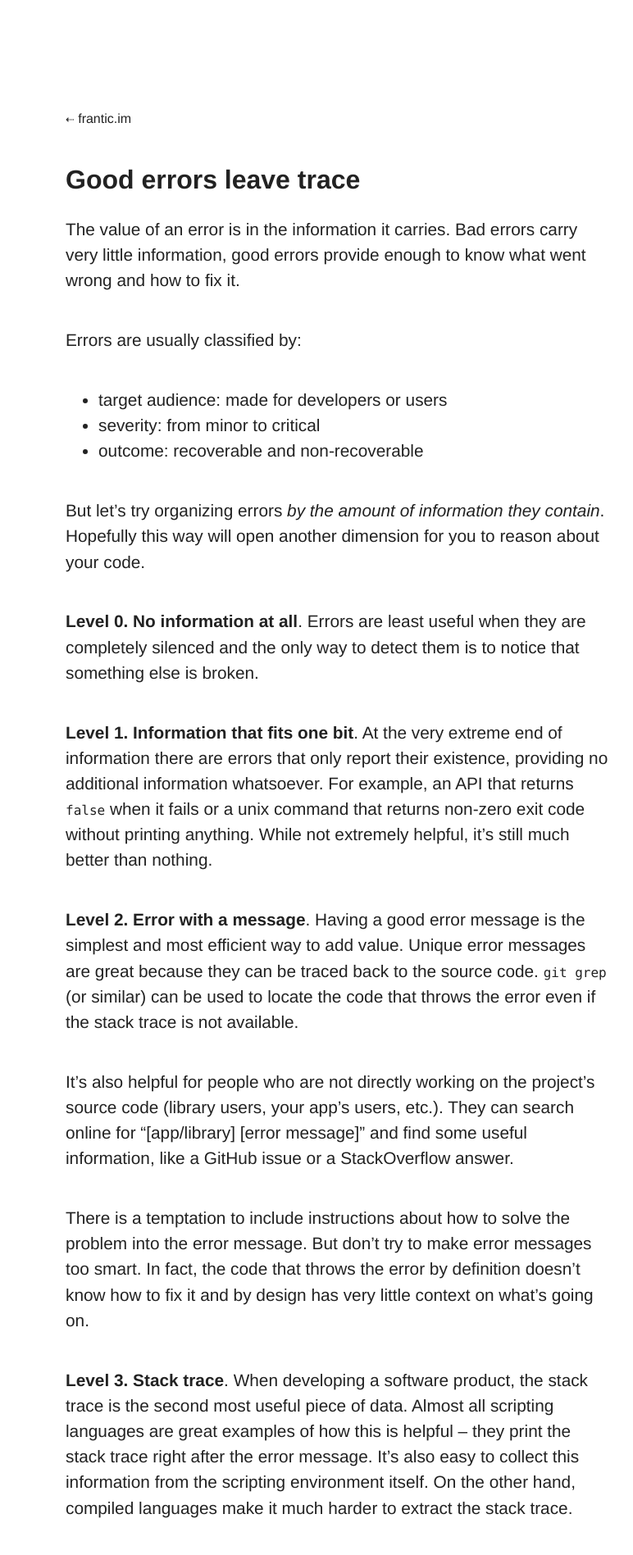
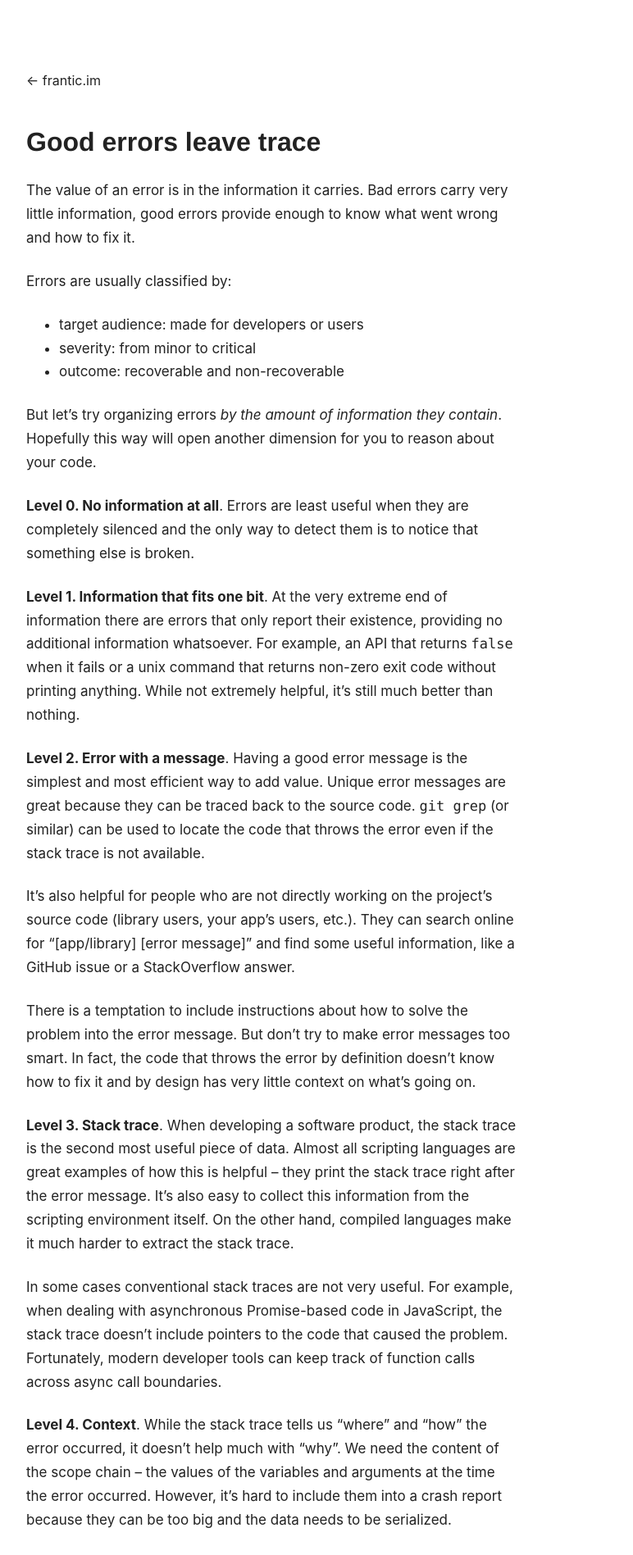
Before and after one commit to frantic/frantic.github.io, a Jekyll site: the page built from _posts/2017-01-18-good-errors-leave-trace.md, in a window 1280 px wide. Shown: the top 1897 px of the page at 82% size, without its empty margins (56-828 px from the left). Built offline with Jekyll 4.4.1, drawn with Linux system fonts in a browser that asks for light colours.

Commit message:
Polish styles

```diff
--- a/_layouts/default.html
+++ b/_layouts/default.html
@@ -24,21 +24,21 @@
     <link rel="icon" type="image/png" href="/favicon.png">
 
     <style type="text/css" media="screen">
+      body { font-family: -apple-system,BlinkMacSystemFont,Segoe UI,Roboto,Oxygen,Ubuntu,Cantarell,Fira Sans,Droid Sans,Helvetica Neue,sans-serif; -webkit-font-smoothing: antialiased; color: #222; }
       img, video, iframe { max-width: 100% }
-      p,ul,ol,pre,code,footer,table { max-width: 32em; line-height: 1.5; font-size: 1rem; font-weight: 200; margin-bottom: 2em; }
+      p,ul,ol,pre,code,footer,table { max-width: 600px; line-height: 1.7; font-size: 17px; font-weight: 400; margin-bottom: 24px; }
       pre { max-width: 100%; overflow-x: scroll; }
-      body { font-family: helvetica; color: #222; }
       time { color: #aaa; white-space: nowrap; }
-      h1, h2, h3, h4 { font-family: Helvetica; max-width: 32em; }
+      h1, h2, h3, h4 { font-family: Helvetica; max-width: 600px; }
       blockquote { font-style: italic; }
       a.navigation { border-bottom: none; color: #222; display: inline-block; margin-bottom: 20px; }
-      .back { font-size: 80%; }
-      footer { color: #999; margin-top: 40px; }
+      footer { color: #999; margin-top: 80px; }
       footer a, small a { color: #999; }
-      h1 { font-size: 2rem; }
-      h2, h3, h4 { font-size: 1.1rem; margin-top: 80px; }
+      h1 { font-size: 200%; }
+      h2, h3, h4 { font-size: 150%; margin-top: 80px; }
       .draft { color: #bbb; }
       a { text-decoration: none; border-bottom: solid 1px rgba(50, 50, 200, 0.3); }
+      a:hover { text-decoration: none; background-color: #eafaff; }
       abbr { border-bottom: dashed 1px rgba(50, 50, 50, 0.3); }
       pre.highlight { padding: 10px 10px; border-left: solid 3px #eeeef5; }
       code { font-family: Consolas, Menlo, monospace; }
@@ -46,9 +46,8 @@
       .k, .kd, .kr { font-weight: bold; }
       .c1 { color: #969896; }
       .s1 { color: #183691; }
-      @media (min-width: 48em) {
-        article { padding: 8rem; }
-        p,ul,ol,li { font-size: 1.3rem; }
+      @media (min-width: 600px) {
+        article { padding: 80px; }
       }
       {{ page.css }}
     </style>
--- a/_layouts/post.html
+++ b/_layouts/post.html
@@ -3,7 +3,7 @@ layout: default
 ---
 <article>
   <a class="navigation" href="/writing">
-    <span class="back">⇠</span> frantic.im
+    <span>←</span> frantic.im
   </a>
   <header>
     {% if page.translations %}
```
Also changed, not shown: other parts of _layouts/post.html (+0 -1 lines).
